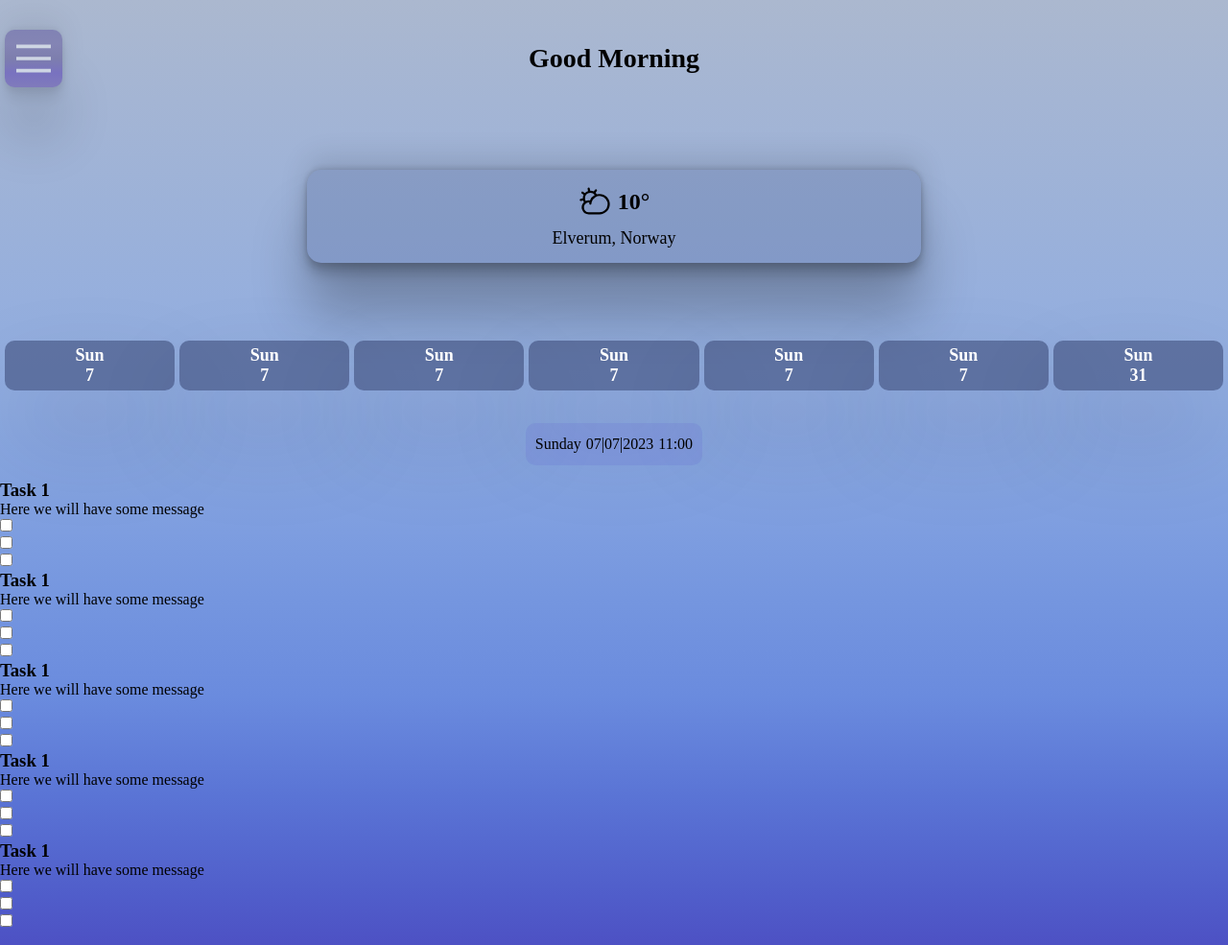
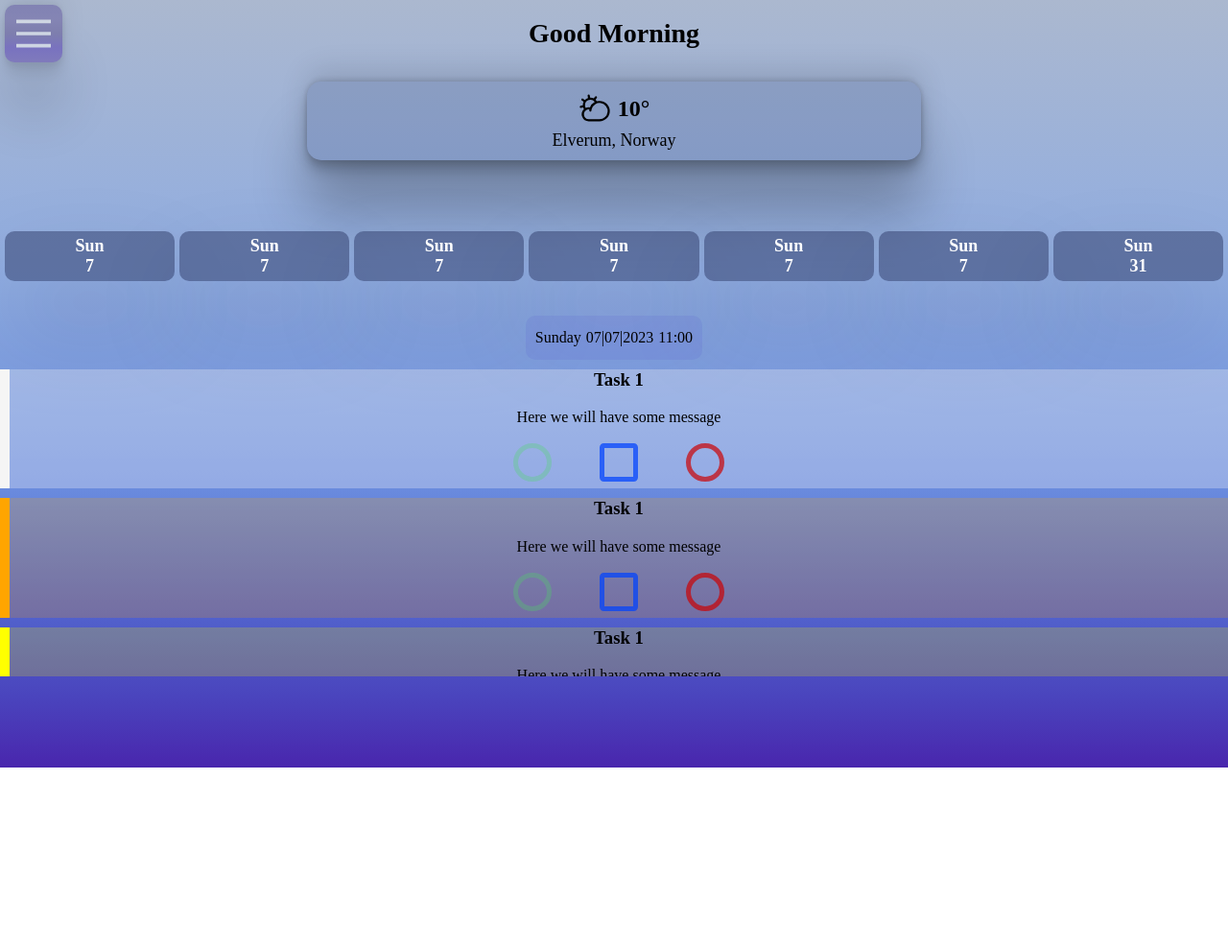
Before and after one commit to LucasDaSilva96/ToDo-App, a website built with webpack: page index.html in a window 1280 px wide. Shown: the top 985 px of the page at 96% size. After the commit the page ends 800 px from the top, so only its background shows below. Built offline with nearby package versions, Linux system fonts and the light colour scheme.

Commit message:
Add style and structure to the task-section

```diff
--- a/src/style.css
+++ b/src/style.css
@@ -63,9 +63,10 @@ body {
 }
 
 .main-container {
+  height: 100vh;
   display: grid;
-  grid-template-rows: 1fr 0.5fr 1.5fr 0.5fr;
-  row-gap: 15px;
+  grid-template-rows: 0.5fr 0.4fr 0.8fr 0.2fr;
+  row-gap: 10px;
 }
 
 .menu-box {
@@ -129,7 +130,7 @@ body {
 .top-section {
   display: grid;
   grid-template-columns: 0.5fr 1fr 0.5fr;
-  grid-template-rows: 0.7fr 1fr;
+  grid-template-rows: 0.2fr 0.5fr;
   row-gap: 15px;
   align-items: center;
 }
@@ -142,7 +143,7 @@ body {
 .weather-place-box {
   grid-column: 2;
   background-color: #273a7431;
-  padding: 15px;
+  padding: 10px;
   border-radius: 15px;
   box-shadow: rgba(0, 0, 0, 0.25) 0px 54px 55px,
     rgba(0, 0, 0, 0.12) 0px -12px 30px, rgba(0, 0, 0, 0.12) 0px 4px 6px,
@@ -159,7 +160,7 @@ body {
 .weather-place-box {
   display: flex;
   flex-direction: column;
-  gap: 10px;
+  gap: 5px;
 }
 
 .weather-temp-box p {
@@ -217,7 +218,155 @@ body {
   gap: 5px;
 }
 
+.task-section {
+  max-height: 20rem;
+  display: flex;
+  flex-direction: column;
+  gap: 10px;
+  overflow: scroll;
+}
+
+.task-box {
+  padding: 0 5px 0 5px;
+  display: grid;
+  grid-template-rows: 0.7fr 0.5fr 1fr;
+  row-gap: 5px;
+}
+
+.task-title-div h3 {
+  text-align: center;
+}
+
+.task-msg-div {
+  overflow: hidden;
+}
+
+.task-msg-div p {
+  text-align: center;
+}
+
+.task-opt-container {
+  padding: 5px;
+  justify-self: center;
+}
+
+@keyframes bounce {
+  0% {
+    transform: scale(1);
+  }
+
+  50% {
+    transform: scale(0.95);
+  }
+
+  75% {
+    transform: scale(0.8);
+  }
+
+  100% {
+    transform: scale(1);
+  }
+}
+
+input[type="checkbox"]:checked {
+  transition: all 0.3s 0s ease;
+  animation: bounce 0.15s linear;
+}
+
+.remove-task[type="checkbox"] {
+  width: 40px;
+  height: 40px;
+  -webkit-appearance: none;
+  -moz-appearance: none;
+  appearance: none;
+  background-color: #f5f5f700;
+  border-radius: 50%;
+  -webkit-border-radius: 50%;
+  border: 5px solid #cc0000b0;
+  display: inline-block;
+  margin-top: 0;
+  margin-bottom: -2px;
+  transition: all 0.3s 0s ease;
+}
+
+.remove-task[type="checkbox"]:checked {
+  background-color: #f5f5f700;
+  text-align: center;
+  border: 20px solid #cc0000b0;
+  animation: bounce 0.15s linear;
+  -webkit-box-shadow: inset 0px 0px 0px 3px rgba(204, 0, 0, 0.85);
+}
+
+.task-done[type="checkbox"] {
+  width: 40px;
+  height: 40px;
+  -webkit-appearance: none;
+  -moz-appearance: none;
+  appearance: none;
+  background-color: #f5f5f700;
+  border-radius: 50%;
+  -webkit-border-radius: 50%;
+  border: 5px solid #4cd963bd;
+  display: inline-block;
+  margin-top: 0;
+  margin-bottom: -2px;
+  transition: all 0.3s 0s ease;
+}
+.task-done[type="checkbox"]:checked {
+  background-color: #f5f5f700;
+  text-align: center;
+  border: 20px solid #4cd963bd;
+  box-shadow: inset 0px 0px 0px 3px #01bd6f;
+}
+
+.edit-task[type="checkbox"] {
+  width: 40px;
+  height: 40px;
+  -webkit-appearance: none;
+  -moz-appearance: none;
+  appearance: none;
+  background-color: #f5f5f700;
+  border-radius: 11%;
+  -webkit-border-radius: 11%;
+  border: 5px solid #0244fcbb;
+  display: inline-block;
+  margin-top: 0;
+  margin-bottom: -2px;
+  transition: all 0.3s 0s ease;
+}
+.edit-task[type="checkbox"]:checked {
+  background-color: #f5f5f700;
+  text-align: center;
+  border: 20px solid #0244fcbb;
+  box-shadow: inset 0px 0px 0px 3px #0f6ddc;
+}
+
+.task-opt-container {
+  display: flex;
+  align-items: center;
+  gap: 50px;
+}
+
 /* Reusable classes */
 .hidden {
   display: none;
 }
+
+.high-priority {
+  border-left: 10px solid yellow;
+  background-color: rgba(255, 255, 0, 0.2);
+}
+
+.medium-priority {
+  border-left: 10px solid orange;
+  background-color: rgba(255, 166, 0, 0.2);
+}
+
+.low-priority {
+  border-left: 10px solid whitesmoke;
+  background-color: rgba(245, 245, 245, 0.3);
+}
+
+.task-done {
+  opacity: 0.4;
+}
```
